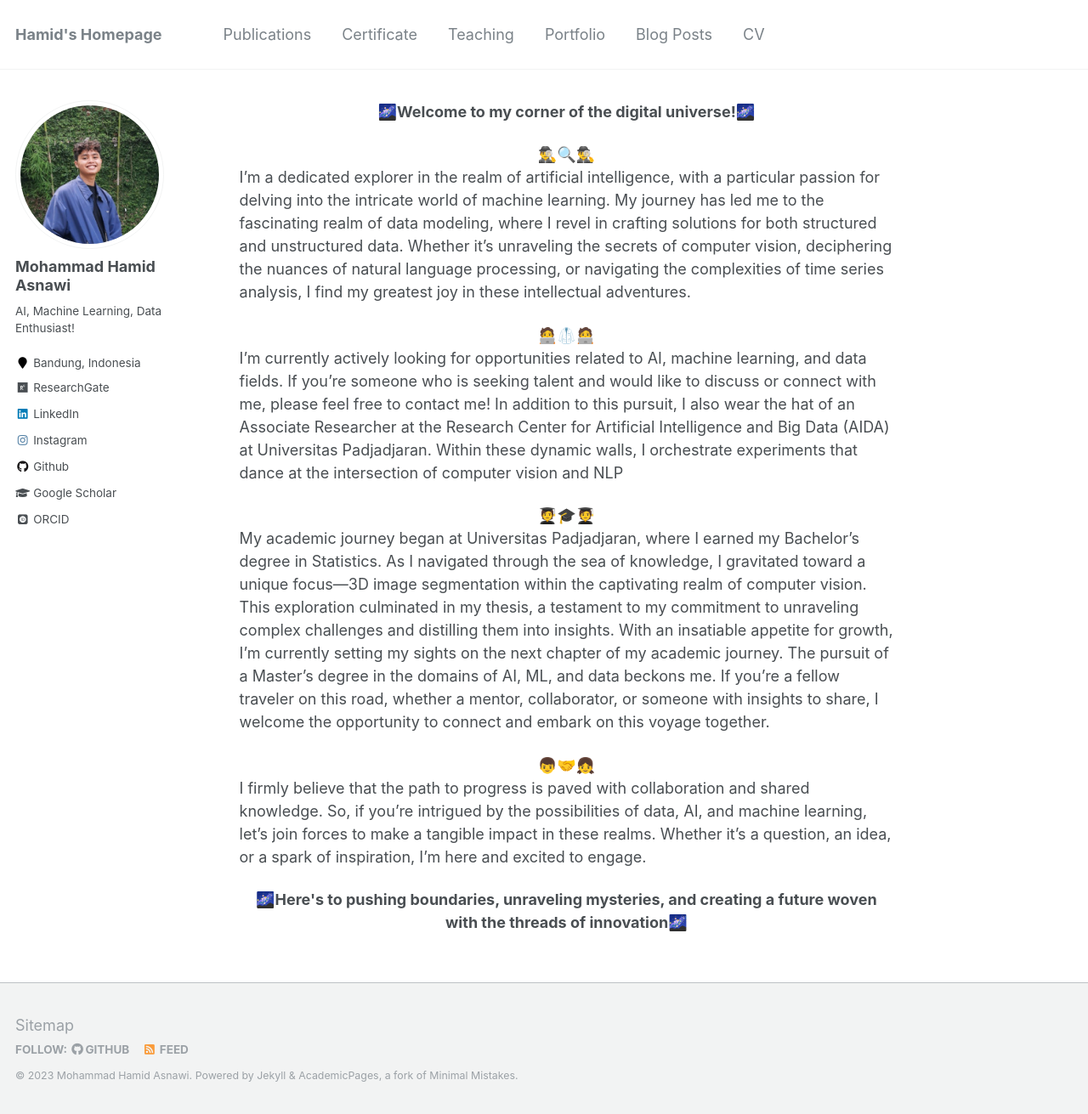
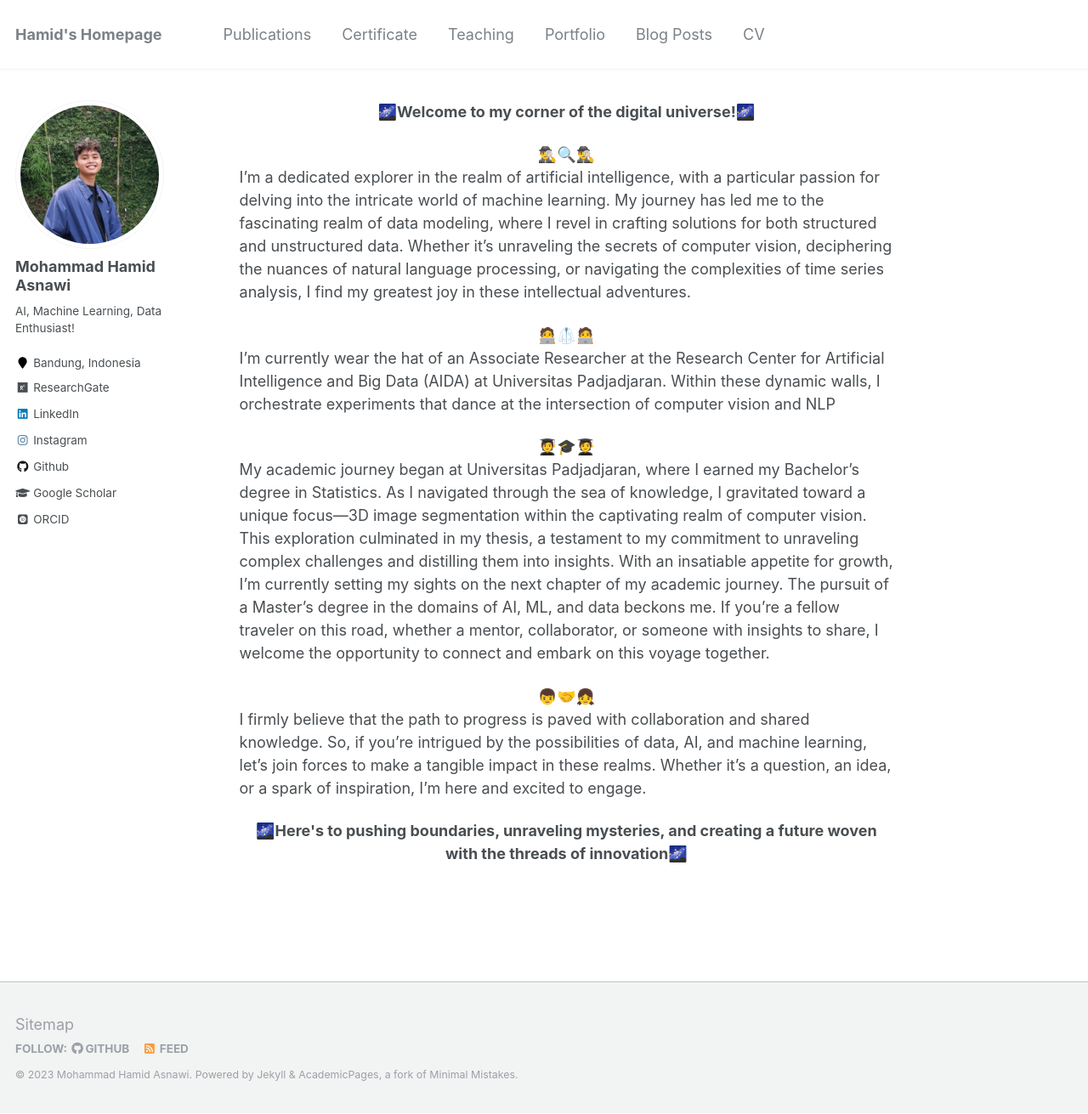
Before and after one commit to mhamidasn/mhamidasn.github.io, a Jekyll site: the page built from _pages/about.md, in a window 1280 px wide and 1311 px high. Shown: the whole window at 85% size. Built offline with Jekyll 4.4.1, drawn with Linux system fonts in a browser that asks for light colours; some web fonts are replaced.

Commit message:
update main page

```diff
--- a/_pages/about.md
+++ b/_pages/about.md
@@ -15,7 +15,7 @@ redirect_from:
 I'm a dedicated explorer  in the realm of artificial intelligence, with a particular passion for delving into the intricate world of machine learning. My journey has led me to the fascinating realm of data modeling, where I revel in crafting solutions for both structured and unstructured data. Whether it's unraveling the secrets of computer vision, deciphering the nuances of natural language processing, or navigating the complexities of time series analysis, I find my greatest joy in these intellectual adventures.
 
 <center>🧑‍💻🥼🧑‍💻</center>
-I'm currently actively looking for opportunities related to AI, machine learning, and data fields. If you're someone who is seeking talent and would like to discuss or connect with me, please feel free to contact me! In addition to this pursuit, I also wear the hat of an Associate Researcher at the Research Center for Artificial Intelligence and Big Data (AIDA) at Universitas Padjadjaran. Within these dynamic walls, I orchestrate experiments that dance at the intersection of computer vision and NLP
+I'm currently wear the hat of an Associate Researcher at the Research Center for Artificial Intelligence and Big Data (AIDA) at Universitas Padjadjaran. Within these dynamic walls, I orchestrate experiments that dance at the intersection of computer vision and NLP
 
 <center>🧑‍🎓🎓🧑‍🎓</center>
 My academic journey began at Universitas Padjadjaran, where I earned my Bachelor's degree in Statistics. As I navigated through the sea of knowledge, I gravitated toward a unique focus—3D image segmentation within the captivating realm of computer vision. This exploration culminated in my thesis, a testament to my commitment to unraveling complex challenges and distilling them into insights. With an insatiable appetite for growth, I'm currently setting my sights on the next chapter of my academic journey. The pursuit of a Master's degree in the domains of AI, ML, and data beckons me. If you're a fellow traveler on this road, whether a mentor, collaborator, or someone with insights to share, I welcome the opportunity to connect and embark on this voyage together.
```
